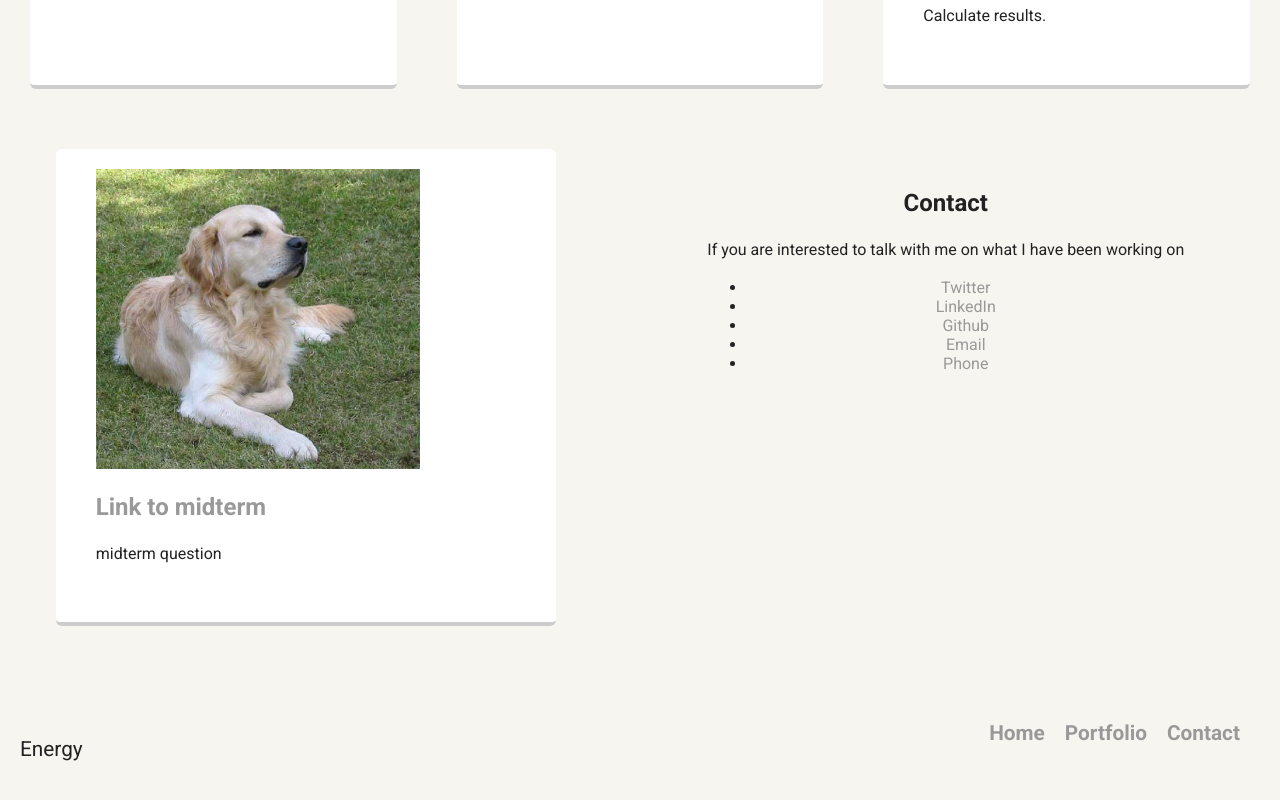
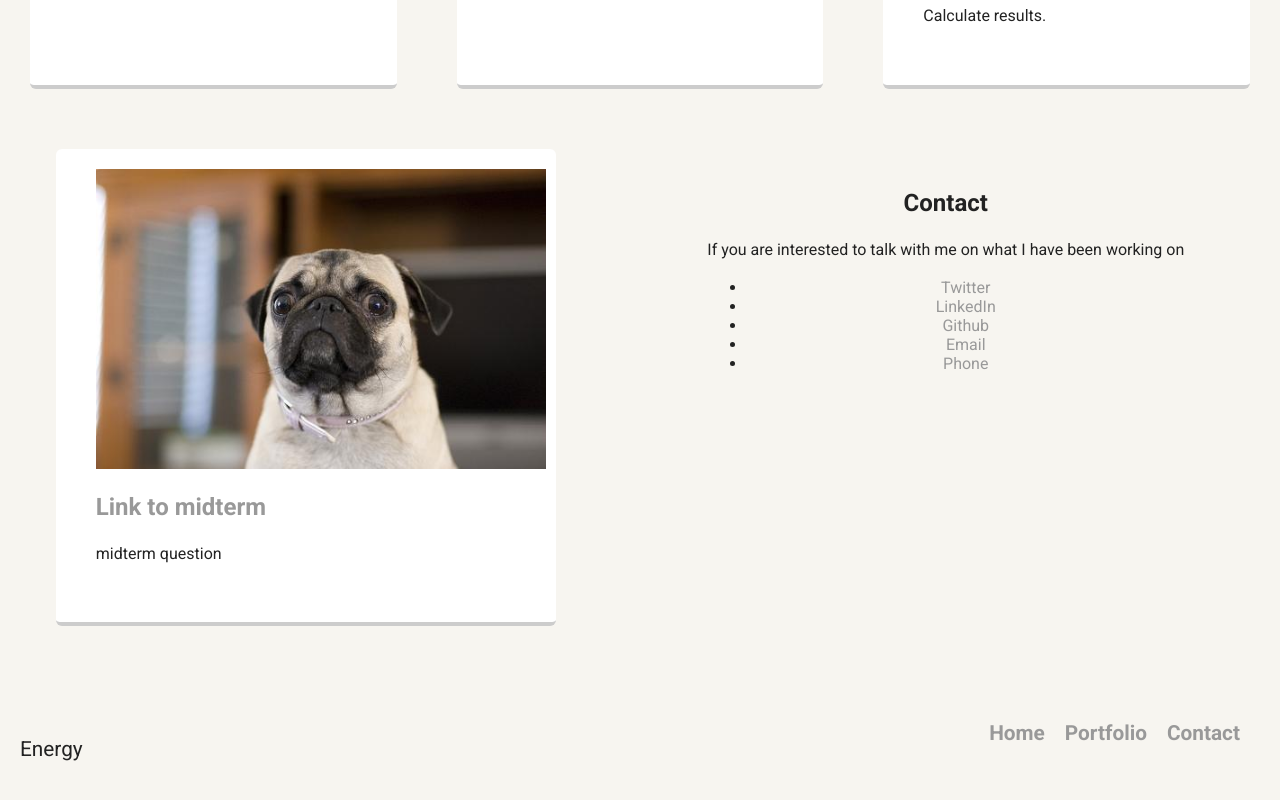
Before and after one commit to energy-berkeley/energy-berkeley.github.io, a plain HTML site: page index.html in a window 1280 px wide. Shown: the part 1458-2258 px from the top of the page. Drawn offline with Linux system fonts and the light colour scheme; a web font is replaced by a local one.

Commit message:
make image work 1

```diff
--- a/index.html
+++ b/index.html
@@ -75,7 +75,7 @@
       </div>
 
       <div class="card">
-        <img src="Copy3/images/featured/golden.jpg" style="max-height: 300px;">
+        <img src="Copy3/images/header-img.jpg" style="max-height: 300px;">
         <a href="Copy3/index.html">
         <h2>Link to midterm</h2>
         </a>
```
